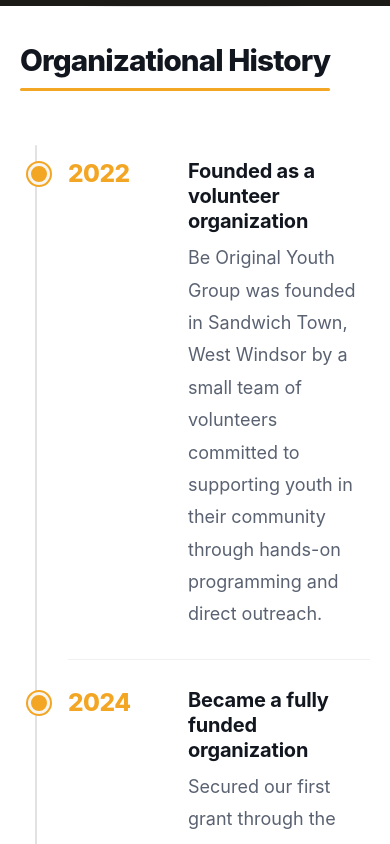
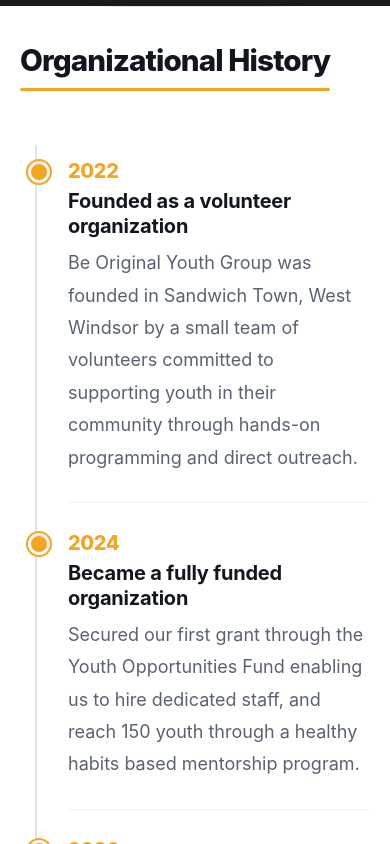
Before and after one commit to shin0bi21/program-management-app, a React (Vite) app in the folder frontend/: page / in a window 390 px wide. Shown: the part 2520-3364 px from the top of the page. Built offline with nearby package versions, Linux system fonts and the light colour scheme; no server answers.

Commit message:
hotfix org history mobile

```diff
--- a/frontend/src/pages/Homepage/Homepage.css
+++ b/frontend/src/pages/Homepage/Homepage.css
@@ -8,7 +8,7 @@
   /* ── Type scale ─────────────────────────────────────────── */
   --text-xs:   0.625rem;   /* 10px — kickers, labels */
   --text-sm:   0.875rem;   /* 14px — secondary labels */
-  --text-base: 0.925rem;       /* 16px — body small (1rem at ≤1400px) */
+  --text-base: 0.925rem;   /* 16px — body small (1rem at ≤1400px) */
   --text-md:   1.1075rem;  /* 17.7px — body default (1.125rem at ≤1400px) */
   --text-lg:   1.275rem;   /* 20.4px — card titles (1.25rem at ≤1400px) */
   --text-xl:   1.525rem;   /* 24.4px — timeline years */
@@ -543,7 +543,7 @@
   content: '';
   position: absolute;
   left: -40px;
-  top: 32px;
+  top: 32px; /* aligns with year text midpoint in 2-col layout */
   width: 16px;
   height: 16px;
   border-radius: 50%;
@@ -771,4 +771,18 @@
   .resource-cards-grid { grid-template-columns: 1fr; }
   .analytics-card       { max-width: 100%; }
   .partners-logo-row    { flex-direction: column; }
+
+  .timeline-year {
+    font-size: 1.25rem;
+  }
+
+  /* Timeline — stack year above body on mobile */
+  .timeline-item {
+    grid-template-columns: 1fr;
+    gap: var(--space-2);
+  }
+
+  .timeline-item::before {
+    top: 30px; /* re-align dot with stacked year text */
+  }
 }
```
